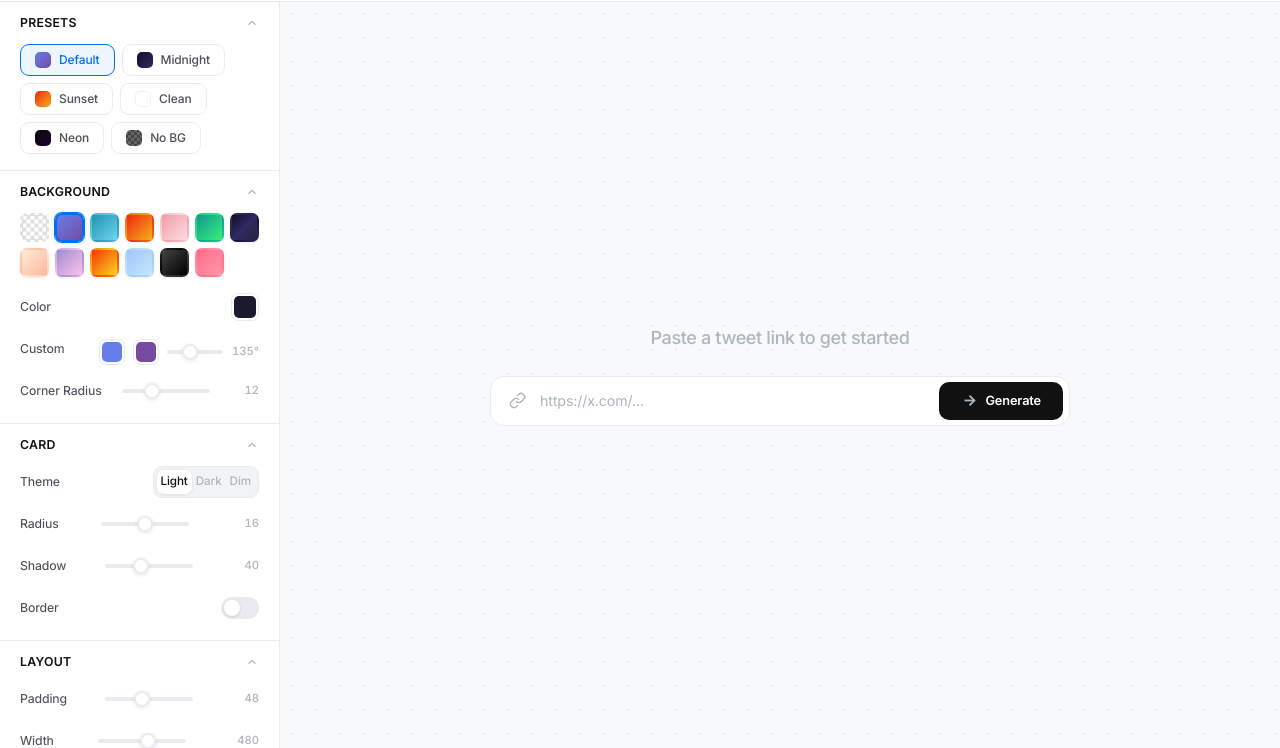
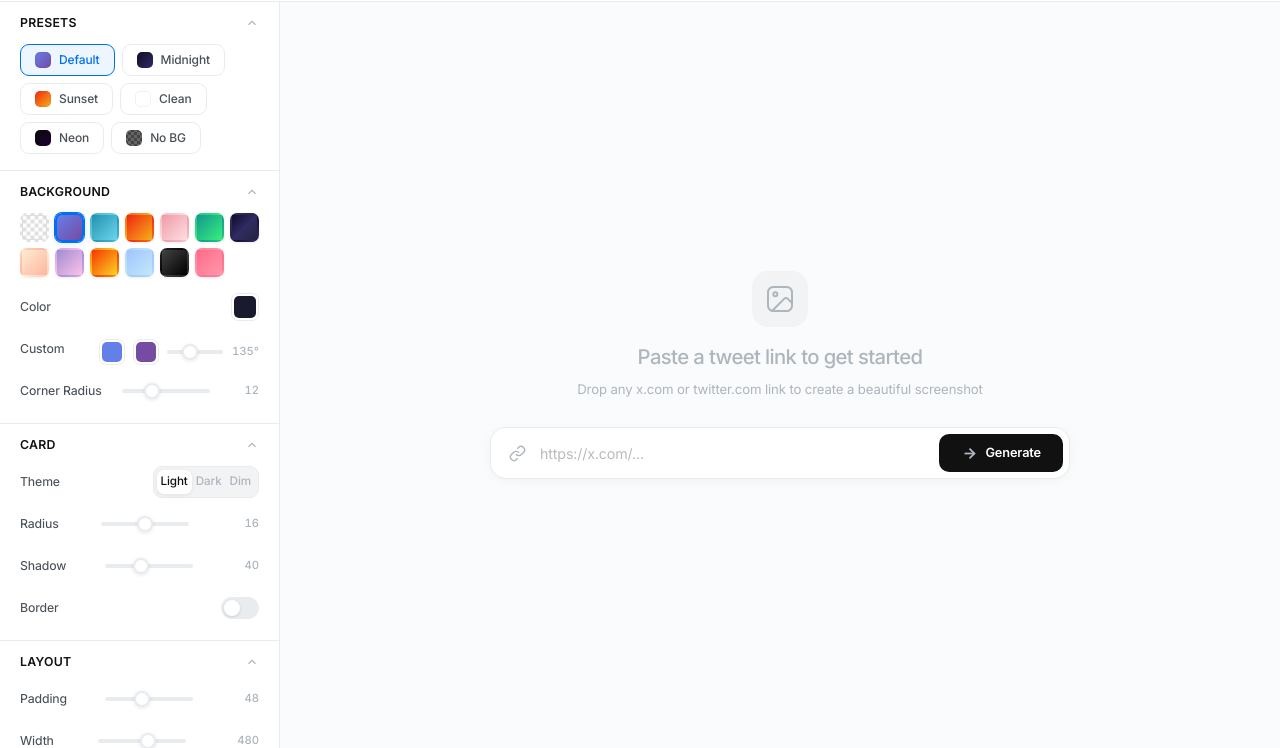
Before and after one commit to Happysingh1062003/TweetShot, a website built with Vite: page index.html in a window 1280 px wide. Shown: the part 52-800 px from the top of the page. Built offline with nearby package versions, Linux system fonts and the light colour scheme.

Commit message:
Polish: glassmorphic URL bar, refined empty state with icon, subtler dot grid, larger heading

```diff
--- a/index.html
+++ b/index.html
@@ -193,7 +193,11 @@
       <!-- CENTER URL INPUT (visible always) -->
       <div id="url-area" class="url-area">
         <div id="empty" class="empty-msg">
+          <div class="empty-icon">
+            <svg viewBox="0 0 24 24" width="32" height="32" fill="none" stroke="currentColor" stroke-width="1.5"><rect x="3" y="3" width="18" height="18" rx="4"/><circle cx="8.5" cy="8.5" r="1.5"/><path d="m21 15-3.086-3.086a2 2 0 0 0-2.828 0L6 21"/></svg>
+          </div>
           <h2>Paste a tweet link to get started</h2>
+          <p class="empty-sub">Drop any x.com or twitter.com link to create a beautiful screenshot</p>
         </div>
         <div class="url-bar" id="url-bar">
           <svg viewBox="0 0 24 24" fill="none" stroke="currentColor" stroke-width="2"><path d="M10 13a5 5 0 0 0 7.54.54l3-3a5 5 0 0 0-7.07-7.07l-1.72 1.71"/><path d="M14 11a5 5 0 0 0-7.54-.54l-3 3a5 5 0 0 0 7.07 7.07l1.71-1.71"/></svg>
--- a/style.css
+++ b/style.css
@@ -93,31 +93,53 @@ header {
   gap: 0;
   z-index: 2;
 }
-.url-area .empty-msg { text-align: center; margin-bottom: 24px; }
+.url-area .empty-msg { text-align: center; margin-bottom: 28px; }
 .url-area .empty-msg h2 {
-  font-size: 1.2rem;
+  font-size: 1.35rem;
   font-weight: 500;
   color: var(--text-3);
-  letter-spacing: -.02em;
+  letter-spacing: -.03em;
+  line-height: 1.4;
 }
 .url-area.has-tweet { margin-bottom: 28px; }
 .url-area.has-tweet .empty-msg { display: none; }
+.empty-icon {
+  display: flex;
+  align-items: center;
+  justify-content: center;
+  width: 56px; height: 56px;
+  border-radius: 16px;
+  background: var(--surface-2);
+  color: var(--text-3);
+  margin: 0 auto 16px;
+}
+.empty-sub {
+  font-size: .88rem;
+  color: var(--text-3);
+  margin-top: 8px;
+  font-weight: 400;
+  letter-spacing: -.01em;
+}
 
 /* URL Bar */
 .url-bar {
   width: 100%;
   display: flex;
   align-items: center;
-  background: var(--bg);
-  border: 1.5px solid var(--border);
-  border-radius: 14px;
+  background: rgba(255,255,255,.85);
+  backdrop-filter: blur(12px);
+  -webkit-backdrop-filter: blur(12px);
+  border: 1.5px solid rgba(0,0,0,.08);
+  border-radius: 16px;
   padding: 0 6px 0 18px;
-  height: 50px;
-  transition: border-color var(--smooth), box-shadow var(--smooth);
+  height: 52px;
+  transition: border-color var(--smooth), box-shadow var(--smooth), background var(--smooth);
+  box-shadow: 0 2px 12px rgba(0,0,0,.04);
 }
 .url-bar:focus-within {
   border-color: var(--blue);
-  box-shadow: 0 0 0 3.5px var(--blue-soft);
+  box-shadow: 0 0 0 3.5px var(--blue-soft), 0 2px 16px rgba(0,0,0,.06);
+  background: rgba(255,255,255,.95);
 }
 .url-bar svg { width: 17px; height: 17px; color: var(--text-3); flex-shrink: 0; }
 .url-bar input {
@@ -133,7 +155,7 @@ header {
   height: 100%;
   min-width: 0;
 }
-.url-bar input::placeholder { color: var(--text-3); font-weight: 400; }
+.url-bar input::placeholder { color: #bbb; font-weight: 400; }
 
 /* Generate Button */
 .btn-gen {
@@ -172,6 +194,7 @@ main {
   overflow-x: hidden;
   display: flex;
   flex-direction: column;
+  scrollbar-width: thin;
 }
 
 /* Sections */
@@ -406,9 +429,9 @@ input[type="color"]::-webkit-color-swatch { border: none; border-radius: 5px; }
   padding: 40px;
   overflow: auto;
   position: relative;
-  background-color: var(--surface);
-  background-image: radial-gradient(circle, var(--surface-3) 1px, transparent 1px);
-  background-size: 24px 24px;
+  background-color: #fafbfc;
+  background-image: radial-gradient(circle, #e4e7eb 0.7px, transparent 0.7px);
+  background-size: 20px 20px;
 }
 
 /* Overlays */
```
